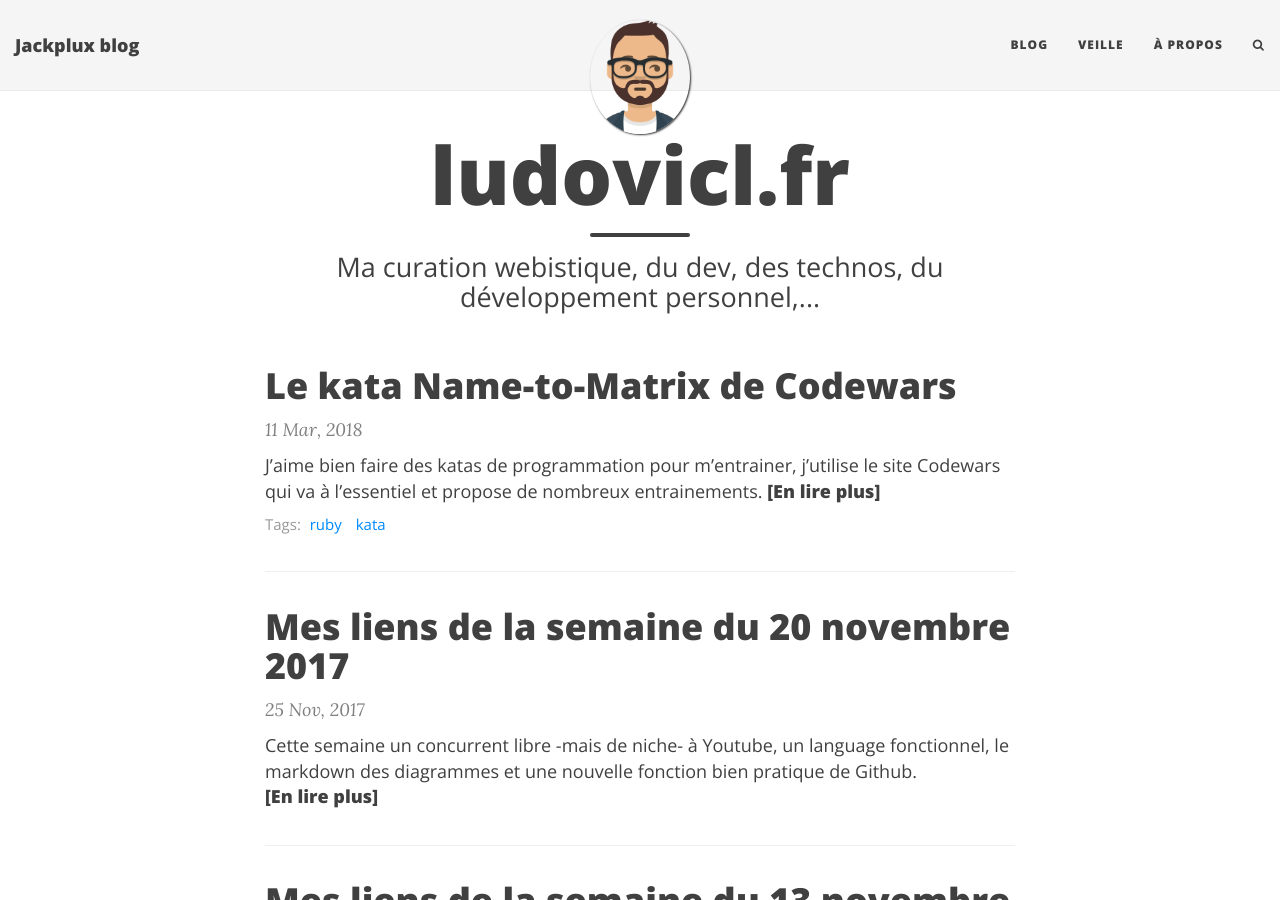
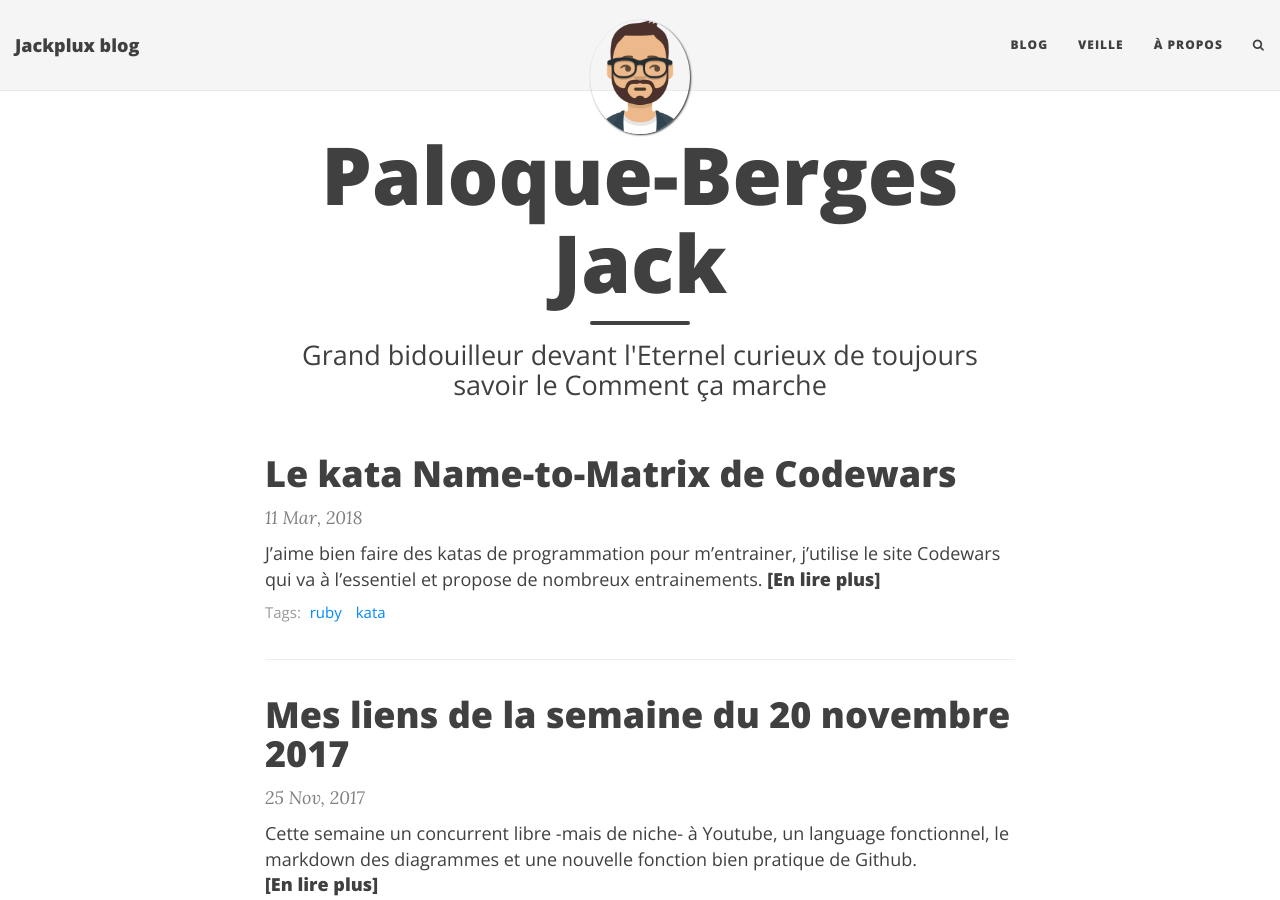
Before and after one commit to jackplux/jackplux.github.io, a Jekyll site: the page built from index.html, in a window 1280 px wide and 900 px high. Built offline with Jekyll 4.4.1, drawn with Linux system fonts in a browser that asks for light colours; the list of posts is cut into pages by our own code.

Commit message:
Update index.html

```diff
--- a/index.html
+++ b/index.html
@@ -1,7 +1,7 @@
 ---
 layout: page
-title: ludovicl.fr
-subtitle: "Ma curation webistique, du dev, des technos, du développement personnel,..."
+title: Paloque-Berges Jack
+subtitle: "Grand bidouilleur devant l'Eternel curieux de toujours savoir le Comment ça marche"
 use-site-title: true
 ---
 
```
